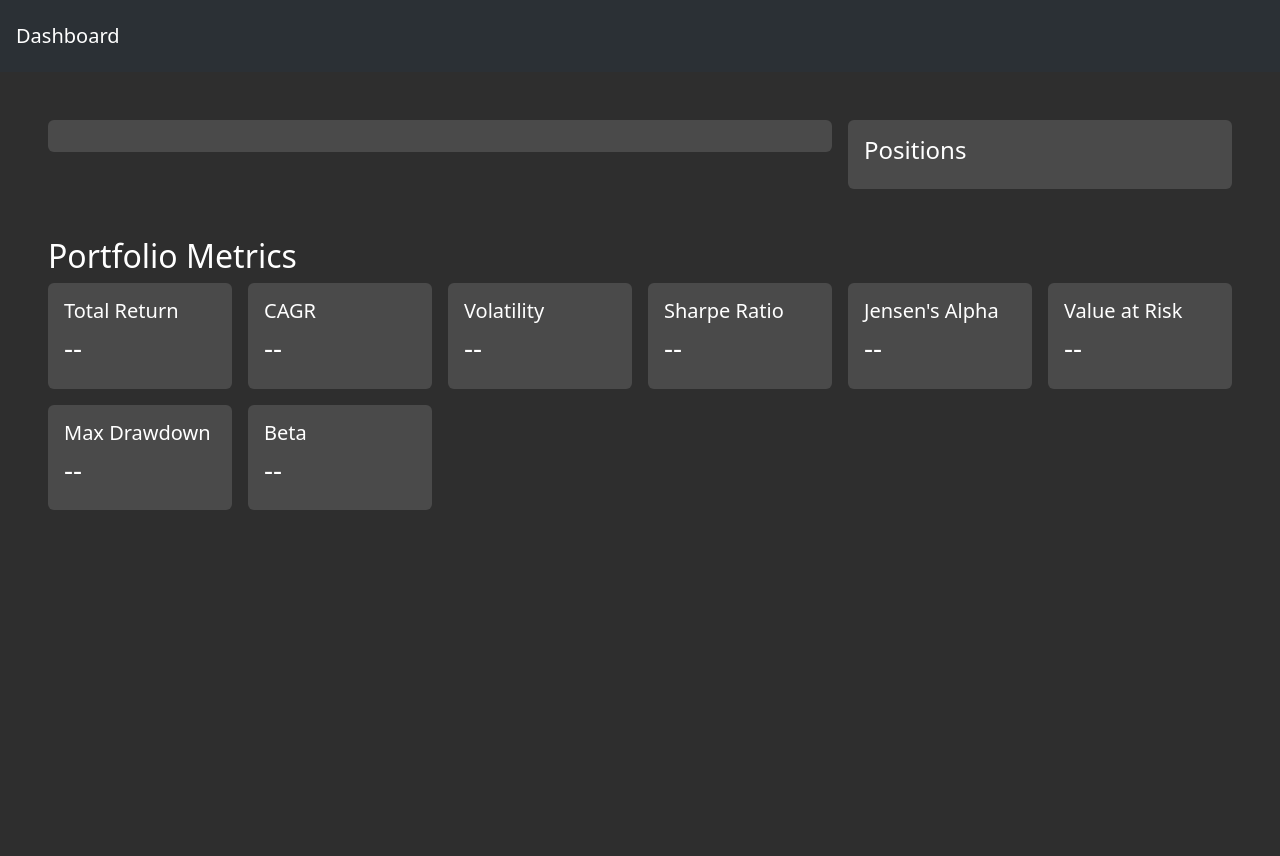
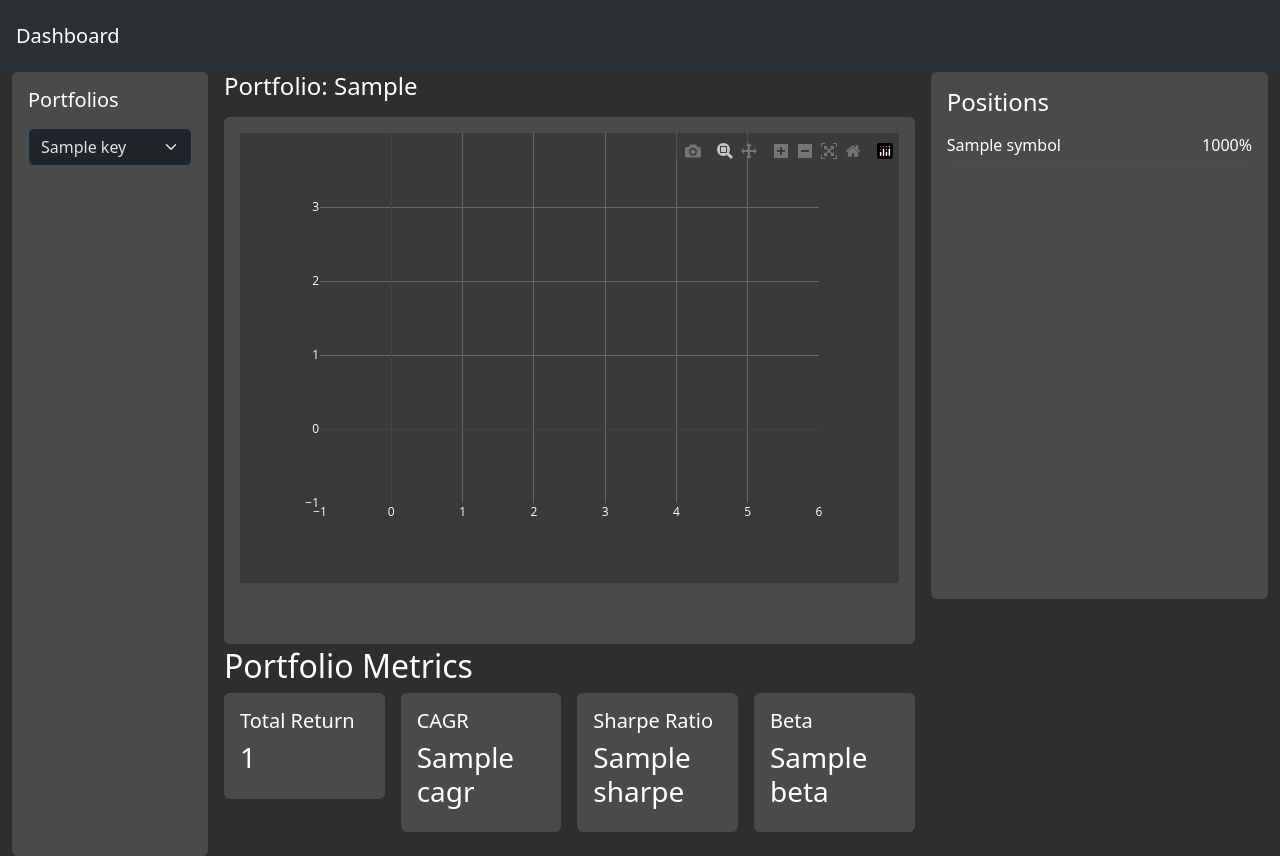
Before and after one commit to aachen-investment-club/portfolio-management, a Flask app: template portfolio/templates/index.html in a window 1280 px wide. Before the commit the page ends 510 px from the top, so only its background shows below. Run offline with Flask 3, Linux system fonts and the light colour scheme; the template is opened without the code that fills it: most values are stand-ins (such as "Sample title", 1, 10 or a date in 2020); some libraries are stand-ins or nearby versions.

Commit message:
added NAV computation

```diff
--- a/portfolio/backend.py
+++ b/portfolio/backend.py
@@ -6,7 +6,7 @@ import json
 
 from models.metrics import Metrics
 from models.market import Market
-from models.alpaca import Alpaca
+from models.alpaca_wrapper import Alpaca
 
 from __main__ import app
 
--- a/portfolio/models/market.py
+++ b/portfolio/models/market.py
@@ -11,7 +11,7 @@ import os
 from alpaca.data import  StockHistoricalDataClient , StockBarsRequest, TimeFrame, TimeFrameUnit
 from alpaca.trading.client import TradingClient, GetCalendarRequest
 from pandas.core.groupby.generic import DataFrameGroupBy
-from alpaca_wrapper import Alpaca
+from models.alpaca_wrapper import Alpaca
 
 import time
 
--- a/portfolio/models/metrics.py
+++ b/portfolio/models/metrics.py
@@ -2,7 +2,7 @@
 import pandas as pd
 import numpy as np
 
-from market import Market, PRICE
+from models.market import Market, PRICE
 
 tradingDays: int = 252
 
--- a/portfolio/templates/index.html
+++ b/portfolio/templates/index.html
@@ -9,81 +9,100 @@
             <a class="navbar-brand" href="#">Dashboard</a>
         </nav>
 
+        <main class="container-fluid">
+            <div class="row min-vh-100 g-3">
 
-        <main class="container-fluid bg-body-red p-5">
+                <!-- Sidebar -->
+                <aside class="col-12 col-lg-2">
+                    <div class="bg-dark-subtle rounded p-3 h-100">
+                        <h5 class="mb-3">Portfolios</h5>
+
+                        <form method="get">
+                            <select class="form-select" name="portfolio" onchange="this.form.submit()">
+                                {% for key, data in portfolios.items() %}
+                                    <option
+                                        value="{{ key }}"
+                                        {% if key == selected_key %}selected{% endif %}
+                                    >
+                                        {{ key.split('/')[-1] }}
+                                    </option>
+                                {% endfor %}
+                            </select>
+                        </form>
+                    </div>
+                </aside>
+
+                <!-- Main Content -->
+                <section class="col-12 col-lg-10">
                     <div class="row g-3">
 
                         <!-- Main Chart -->
                         <div class="col-12 col-lg-8">
-                    <div class="container-fluid p-3 rounded bg-dark-subtle">
+                            <h4 class="mb-3">
+                               Portfolio: {{ selected_key.split('/')[-1] if selected_key else "No Portfolio Selected" }}
+                            </h4>
+                            <div class="bg-dark-subtle rounded p-3 h-100">
                                 <div id="main-chart" class="container-fluid p-0"></div>
                             </div>
                         </div>
 
-                <!-- Positions List -->
+                        <!-- Positions -->
                         <div class="col-12 col-lg-4">
-                    <div class="p-3 rounded bg-dark-subtle h-100">
+                            <div class="bg-dark-subtle rounded p-3 h-100">
                                 <h4>Positions</h4>
-                        <div id="positions-list" class="h-100">
-                            <!-- Positions will be dynamically added here -->
+
+                                <div id="positions-list">
+                                    {% for position in positions %}
+                                        <div class="d-flex justify-content-between border-bottom py-2">
+                                            <span>{{ position.symbol }}</span>
+                                            <span>{{ (position.weight * 100) | round(1) }}%</span>
                                         </div>
+                                    {% endfor %}
                                 </div>
                             </div>
                         </div>
 
+                    </div>
+
+                    <!-- Metrics -->
                     <h2 class="mt-5">Portfolio Metrics</h2>
 
                     <div class="row g-3">
-                <div class="col-6 col-sm-4 col-lg-2 metric-item">
-                    <div class="metric-card bg-dark-subtle rounded p-3">
+                        <div class="col-6 col-sm-4 col-lg-2">
+                            <div class="bg-dark-subtle rounded p-3">
                                 <h5>Total Return</h5>
-                        <h3 id="kpi-total-return">--</h3>
+                                <h3>{{ metrics.total_return }}</h3>
                             </div>
                         </div>
-                <div class="col-6 col-sm-4 col-lg-2 metric-item">
-                    <div class="bg-dark-subtle container-fluid rounded p-3">
+
+                        <div class="col-6 col-sm-4 col-lg-2">
+                            <div class="bg-dark-subtle rounded p-3">
                                 <h5>CAGR</h5>
-                    <h3 id="kpi-cagr">--</h3>
+                                <h3>{{ metrics.cagr }}</h3>
                             </div>
                         </div>
-                <div class="col-6 col-sm-4 col-lg-2 metric-item">
-                    <div class="bg-dark-subtle container-fluid rounded p-3">
-                    <h5>Volatility</h5>
-                    <h3 id="kpi-volatility">--</h3>
+
+                        <div class="col-6 col-sm-4 col-lg-2">
+                            <div class="bg-dark-subtle rounded p-3">
+                                <h5>Sharpe Ratio</h5>
+                                <h3>{{ metrics.sharpe }}</h3>
                             </div>
                         </div>
-                <div class="col-6 col-sm-4 col-lg-2 metric-item">
-                    <div class="bg-dark-subtle container-fluid rounded p-3">
-                    <h5>Sharpe Ratio</h5>
-                    <h3 id="kpi-sharpe">--</h3>
-                    </div>
-                </div>
-                <div class="col-6 col-sm-4 col-lg-2 metric-item">
-                    <div class="bg-dark-subtle container-fluid rounded p-3">
-                    <h5>Jensen's Alpha</h5>
-                    <h3 id="kpi-jalpha">--</h3>
-                    </div>
-                </div>
-                <div class="col-6 col-sm-4 col-lg-2 metric-item">
-                    <div class="bg-dark-subtle container-fluid rounded p-3">
-                        <h5>Value at Risk</h5>
-                        <h3 id="kpi-var">--</h3>
-                    </div>
-                </div>
-                <div class="col-6 col-sm-4 col-lg-2 metric-item">
-                    <div class="bg-dark-subtle container-fluid rounded p-3">
-                    <h5>Max Drawdown</h5>
-                    <h3 id="kpi-maxdrawdown">--</h3>
-                    </div>
-                </div>
-                <div class="col-6 col-sm-4 col-lg-2 metric-item">
-                    <div class="bg-dark-subtle container-fluid rounded p-3">
+
+                        <div class="col-6 col-sm-4 col-lg-2">
+                            <div class="bg-dark-subtle rounded p-3">
                                 <h5>Beta</h5>
-                    <h3 id="kpi-beta">--</h3>
+                                <h3>{{ metrics.beta }}</h3>
                             </div>
                         </div>
                     </div>
+
+                </section>
+            </div>
         </main>
+
+
+
 
         <footer>
 
@@ -91,6 +110,11 @@
 
         <script src="https://cdn.plot.ly/plotly-3.2.0.min.js" charset="utf-8"></script>
         <script src="https://cdn.jsdelivr.net/npm/bootstrap@5.3.8/dist/js/bootstrap.bundle.min.js" integrity="sha384-FKyoEForCGlyvwx9Hj09JcYn3nv7wiPVlz7YYwJrWVcXK/BmnVDxM+D2scQbITxI" crossorigin="anonymous"></script>
+
+        <script>
+            const NAV_TS = {{ nav_ts | tojson }};
+        </script>
+
         <script src="/script/index.js"></script>
         <script src="https://cdn.jsdelivr.net/npm/axios/dist/axios.min.js"></script>
     </body>
--- a/portfolio/templates/index.js
+++ b/portfolio/templates/index.js
@@ -1,87 +1,26 @@
-const mainChart = document.getElementById('main-chart');
-const SPDR = {{ spdr }};
-let data = [{
-    x: SPDR["SPY"].map(x => x["date"]),
-    y: SPDR["SPY"].map(x => x["price close"]),
-    name: "SPDR"
-}];
+const mainChart = document.getElementById("main-chart");
 
 
-Plotly.react(mainChart, data, {
-margin: { t: 0 } } );
 
-const mainTable = document.getElementById('main-table');
-const inputFileForm = document.getElementById('input-file-form');
-const submitButton = document.getElementById('submit-button');
-const inputFile = document.getElementById('input-file');
-const darkLayout = {
-    paper_bgcolor: '#3A3A3A',
-    plot_bgcolor: '#3A3A3A',
-    font: { color: 'white' },
+// Portfolio NAV (from Flask → index.html)
+const NAV = NAV_TS;
 
-    xaxis: {
-        color: "#dddddd",
-        gridcolor: '#666'
-    },
-    yaxis: {
-        color: "#dddddd",
-        gridcolor: '#666'
-    },
-    legend: {
-        font: { color: 'white' },
-        bgcolor: '#3A3A3A'
+const data = [
+    {
+        x: NAV.map(x => x.date),
+        y: NAV.map(x => x.nav),
+        name: "Portfolio NAV",
+        line: { width: 3 }
     }
-};
+];
+
 const layout = {
-    ...darkLayout,
-    margin: { t: 0 }
+    paper_bgcolor: "#3A3A3A",
+    plot_bgcolor: "#3A3A3A",
+    font: { color: "white" },
+    margin: { t: 0 },
+    xaxis: { gridcolor: "#666" },
+    yaxis: { gridcolor: "#666" },
 };
 
-Plotly.newPlot(mainChart, [{
-    x: [1, 2, 3, 4, 5],
-    y: [1, 2, 4, 8, 16]
-}], layout, {responsive: true});
-
-let portfolioData = undefined;
-
-submitButton.onclick = async (e) => {
-    const file = inputFile.files[0];
-    const text = JSON.parse(await file.text());
-    const res = await axios.post("{{ api_route }}/portfolio", text);
-    portfolioData = res.data["portfolio"] ?? [];
-    historicalData = res.data["historical"]["asset"];
-    inputFileForm.style.display = "none";
-
-    for (const data of portfolioData) {
-        const ticker = document.createElement("div");
-        ticker.innerText = data["ticker"];
-        const currentPrice = document.createElement("div");
-        currentPrice.innerText = data["price close"];
-        const shares = document.createElement("div");
-        shares.innerText = data["shares"];
-        const assetValue = document.createElement("div");
-        assetValue.innerText = data["asset_value"];
-
-        mainTable.appendChild(ticker);
-        mainTable.appendChild(currentPrice);
-        mainTable.appendChild(shares);
-        mainTable.appendChild(assetValue);
-    }
-
-    const maxDD = portfolioData[0].max_drawdown;  // TEMPORARY SOURCE
-    document.getElementById("kpi-maxdrawdown").innerText =
-        (maxDD * 100).toFixed(0) + "%";
-
-    const ratio = historicalData[0]["price close"] / SPDR["SPY"][0]["price close"];
-    data = [{
-        x: SPDR["SPY"].map(x => x["date"]),
-        y: SPDR["SPY"].map(x => x["price close"] * ratio),
-        name: "SPDR"
-    }, {
-        x: historicalData.map(x => x["date"]),
-        y: historicalData.map(x => x["price close"]),
-        name: "Asset"
-    }];
-
-    Plotly.newPlot(mainChart, data, { margin: { t: 0 }});
-};
+Plotly.newPlot(mainChart, data, layout, { responsive: true });
```
Also changed, not shown: portfolio/models/portfolio.py (+176 -4 lines), portfolio/routes.py (+55 -4 lines). Lines whose indentation alone changed are shown as unchanged.
